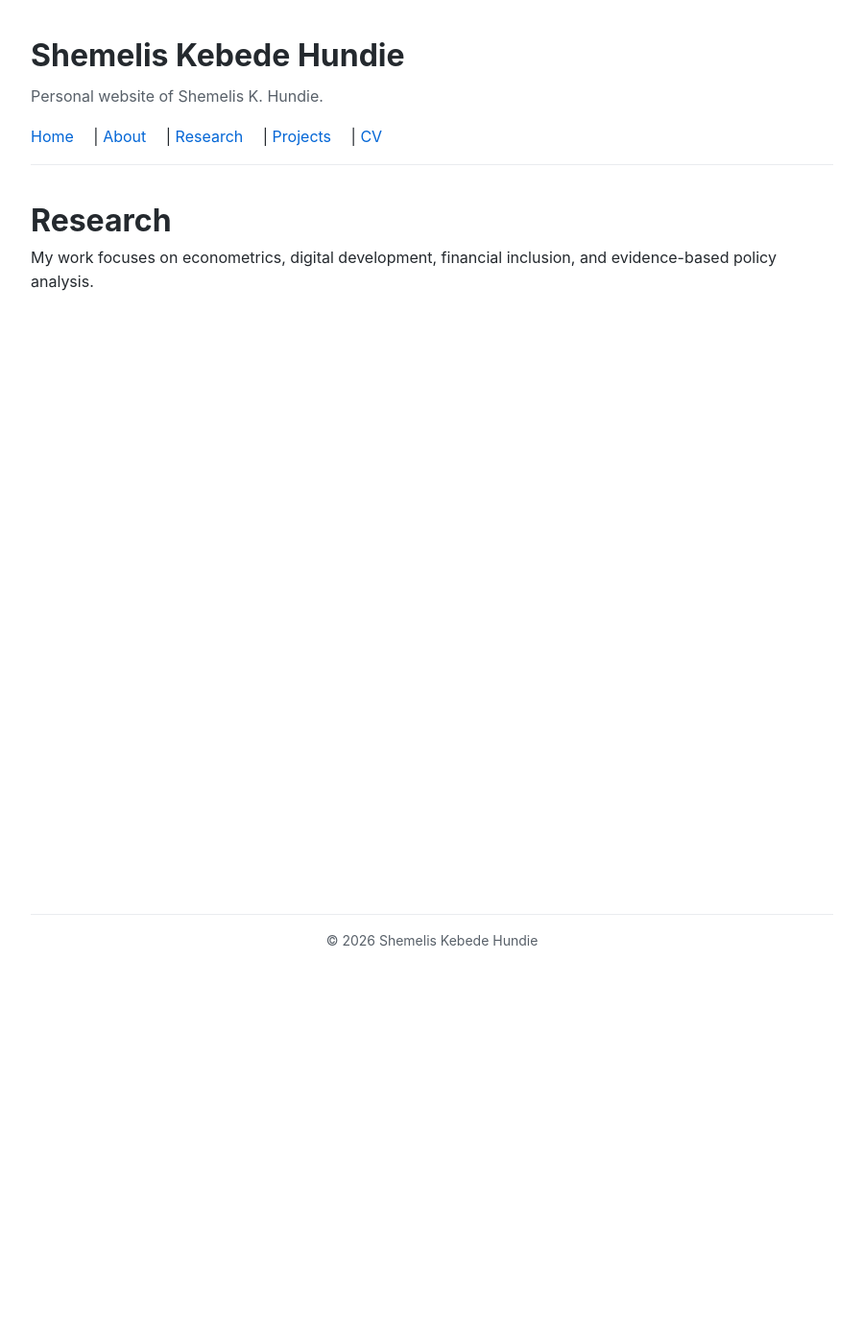
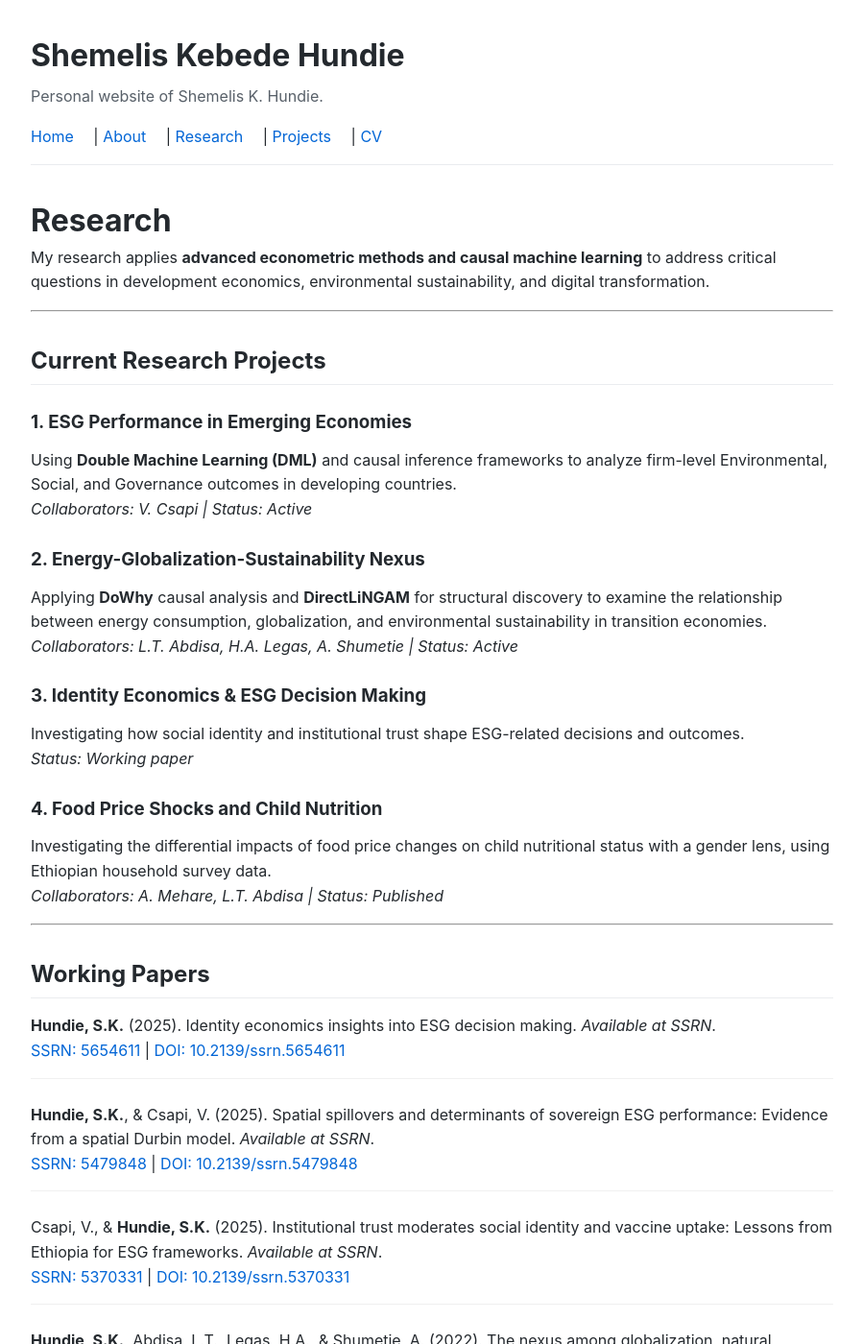
Before and after one commit to ShemelisKHundie/ShemelisKHundie.github.io, a Jekyll site: the page built from research.md, in a window 1280 px wide and 1400 px high. Shown: the whole window at 96% size, without its empty margins (190-1089 px from the left). Built offline with Jekyll 4.4.1, drawn with Linux system fonts in a browser that asks for light colours; our own code applies the rules of GitHub Pages for plain Markdown files; some of the changed text lies outside the part shown.

Commit message:
Update research.md

```diff
--- a/research.md
+++ b/research.md
@@ -1,3 +1,104 @@
+---
+layout: default
+title: Research
+permalink: /research
+---
+
 # Research
 
-My work focuses on econometrics, digital development, financial inclusion, and evidence-based policy analysis.
+My research applies **advanced econometric methods and causal machine learning** to address critical questions in development economics, environmental sustainability, and digital transformation.
+
+---
+
+## Current Research Projects
+
+### 1. ESG Performance in Emerging Economies
+Using **Double Machine Learning (DML)** and causal inference frameworks to analyze firm-level Environmental, Social, and Governance outcomes in developing countries.
+*Collaborators: V. Csapi | Status: Active*
+
+### 2. Energy-Globalization-Sustainability Nexus
+Applying **DoWhy** causal analysis and **DirectLiNGAM** for structural discovery to examine the relationship between energy consumption, globalization, and environmental sustainability in transition economies.
+*Collaborators: L.T. Abdisa, H.A. Legas, A. Shumetie | Status: Active*
+
+### 3. Identity Economics & ESG Decision Making
+Investigating how social identity and institutional trust shape ESG-related decisions and outcomes.
+*Status: Working paper*
+
+### 4. Food Price Shocks and Child Nutrition
+Investigating the differential impacts of food price changes on child nutritional status with a gender lens, using Ethiopian household survey data.
+*Collaborators: A. Mehare, L.T. Abdisa | Status: Published*
+
+---
+
+## Working Papers
+
+<div style="margin-bottom: 25px; padding-bottom: 15px; border-bottom: 1px solid #f0f0f0;">
+  <strong>Hundie, S.K.</strong> (2025). Identity economics insights into ESG decision making. <em>Available at SSRN</em>.<br>
+  <a href="https://ssrn.com/abstract=5654611" target="_blank">SSRN: 5654611</a> |
+  <a href="http://dx.doi.org/10.2139/ssrn.5654611" target="_blank">DOI: 10.2139/ssrn.5654611</a>
+</div>
+
+<div style="margin-bottom: 25px; padding-bottom: 15px; border-bottom: 1px solid #f0f0f0;">
+  <strong>Hundie, S.K.</strong>, & Csapi, V. (2025). Spatial spillovers and determinants of sovereign ESG performance: Evidence from a spatial Durbin model. <em>Available at SSRN</em>.<br>
+  <a href="https://ssrn.com/abstract=5479848" target="_blank">SSRN: 5479848</a> |
+  <a href="http://dx.doi.org/10.2139/ssrn.5479848" target="_blank">DOI: 10.2139/ssrn.5479848</a>
+</div>
+
+<div style="margin-bottom: 25px; padding-bottom: 15px; border-bottom: 1px solid #f0f0f0;">
+  Csapi, V., & <strong>Hundie, S.K.</strong> (2025). Institutional trust moderates social identity and vaccine uptake: Lessons from Ethiopia for ESG frameworks. <em>Available at SSRN</em>.<br>
+  <a href="https://ssrn.com/abstract=5370331" target="_blank">SSRN: 5370331</a> |
+  <a href="http://dx.doi.org/10.2139/ssrn.5370331" target="_blank">DOI: 10.2139/ssrn.5370331</a>
+</div>
+
+<div style="margin-bottom: 25px; padding-bottom: 15px; border-bottom: 1px solid #f0f0f0;">
+  <strong>Hundie, S.K.</strong>, Abdisa, L.T., Legas, H.A., & Shumetie, A. (2022). The nexus among globalization, natural resource rent, and energy consumption for environmental sustainability in Ethiopia. <em>Ethiopian Economic Association (EEA)</em>.
+</div>
+
+<div style="margin-bottom: 25px; padding-bottom: 15px; border-bottom: 1px solid #f0f0f0;">
+  <strong>Hundie, S.K.</strong> (2025). Causal machine learning approaches for policy evaluation. <em>Under review</em>.
+</div>
+
+<div style="margin-bottom: 25px; padding-bottom: 15px; border-bottom: 1px solid #f0f0f0;">
+  <strong>Hundie, S.K.</strong>, & Tulu, D.T. (2023). Financial inclusion gender gap in Ethiopia: Evidence from decomposition analysis. <em>Revise and resubmit</em>.<br>
+  <a href="https://doi.org/10.1080/23311975.2023.2238124" target="_blank">DOI: 10.1080/23311975.2023.2238124</a> (Published version)
+</div>
+
+---
+
+## Reports & Policy Papers
+
+<div style="margin-bottom: 25px; padding-bottom: 15px; border-bottom: 1px solid #f0f0f0;">
+  Mehare, A., <strong>Hundie, S.K.</strong>, & Abdisa, L.T. (2025). <em>Food prices shocks and household nutrition in Ethiopia: A gender lens for policy response</em>. African Economic Research Consortium (AERC).
+</div>
+
+<div style="margin-bottom: 25px; padding-bottom: 15px; border-bottom: 1px solid #f0f0f0;">
+  Seyoum, A., <strong>Hundie, S.K.</strong>, Delajara, M., & Anker, R. (2024). <em>Living income report (with living wage annex) for rural Sidama, Ethiopia</em>. Anker Research Institute.
+</div>
+
+<div style="margin-bottom: 25px; padding-bottom: 15px; border-bottom: 1px solid #f0f0f0;">
+  Seyoum, A., <strong>Hundie, S.K.</strong>, Delajara, M., Anker, R., & Anker, M. (2023). <em>Living income report (with living wage annex) rural Oromia, Ethiopia</em>. Anker Research Institute.
+</div>
+
+---
+
+## Research Methods & Tools
+
+| Category | Methods / Tools |
+|----------|-----------------|
+| **Causal Inference** | Double Machine Learning (DML), DoWhy, DirectLiNGAM, Causal Forests |
+| **Econometrics** | ARDL, Cointegration, Panel Data, Spatial Durbin Model, Threshold Regression, Granger Causality |
+| **Software** | Stata, R, Python, EViews, Gretl, Matlab |
+| **Machine Learning** | Random Forests, Gradient Boosting, Neural Networks |
+
+---
+
+## Research Profiles
+
+- [Google Scholar](https://scholar.google.com/citations?user=sP5y6NUAAAAJ&hl=en)
+- [ORCID](https://orcid.org/0000-0003-2316-0544)
+- [Scopus](https://www.scopus.com/authid/detail.uri?authorId=57207760617)
+- [Web of Science](https://www.webofscience.com/wos/author/record/GQB-1068-2022)
+
+---
+
+*For collaboration or access to replication materials, please [contact me](mailto:shimelis2012ju@gmail.com).*
```
